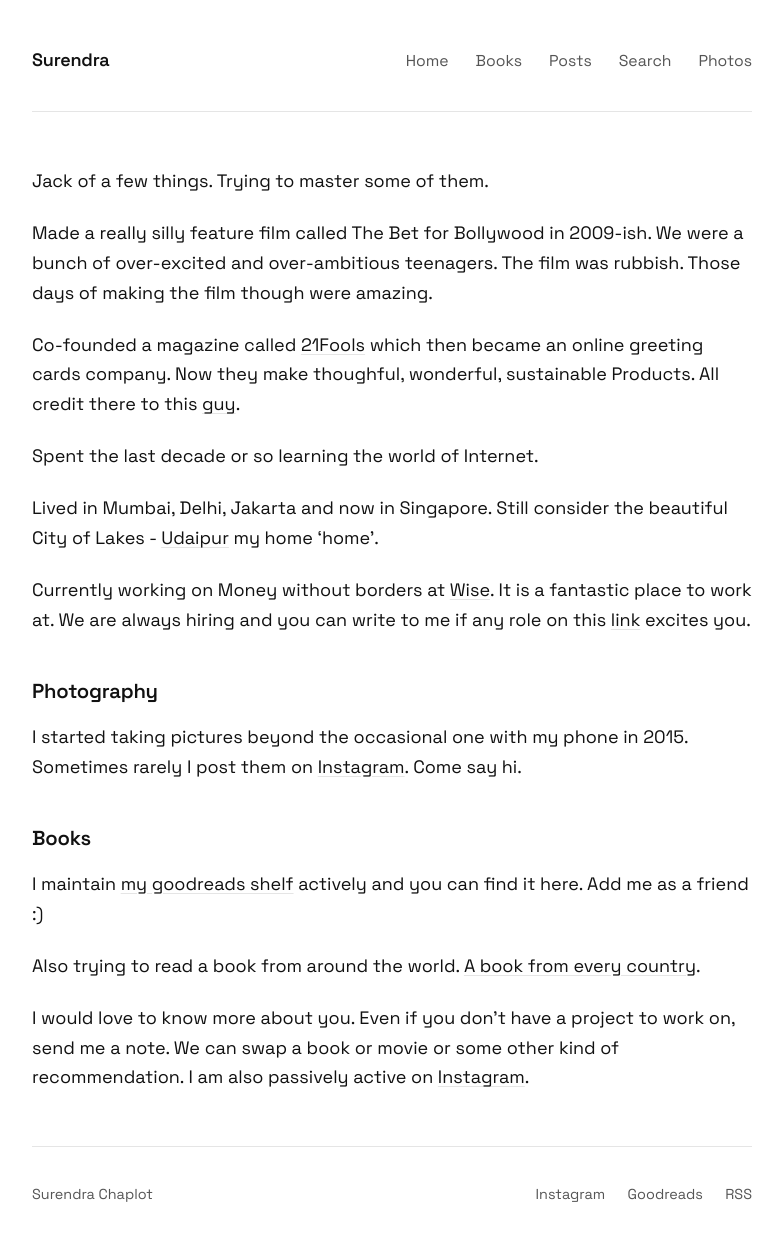
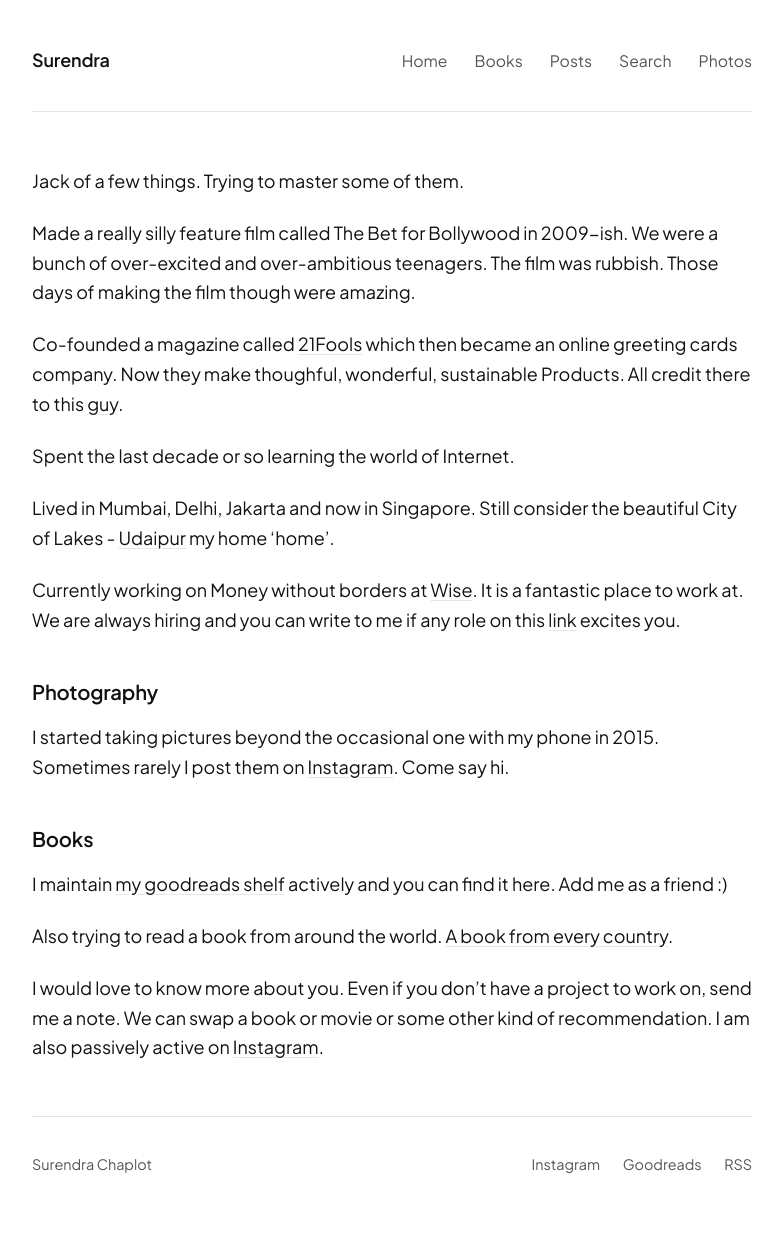
Before and after one commit to surendrachaplot/surendrachaplot, a Jekyll site: the page built from index.md, in a window 1280 px wide. Shown: the whole page, without its empty margins (248-1031 px from the left). Built offline with Jekyll 4.4.1, drawn with Linux system fonts in a browser that asks for light colours; after the commit the page ends 1222 px from its top, so only the background shows below that.

Commit message:
Switch font to Plus Jakarta Sans sitewide

```diff
--- a/_layouts/default.html
+++ b/_layouts/default.html
@@ -7,7 +7,7 @@
   <meta name="description" content="{% if page.description %}{{ page.description }}{% else %}{{ site.description }}{% endif %}">
   <link rel="preconnect" href="https://fonts.googleapis.com">
   <link rel="preconnect" href="https://fonts.gstatic.com" crossorigin>
-  <link href="https://fonts.googleapis.com/css2?family=Space+Grotesk:wght@300..700&display=swap" rel="stylesheet">
+  <link href="https://fonts.googleapis.com/css2?family=Plus+Jakarta+Sans:ital,wght@0,200..800;1,200..800&display=swap" rel="stylesheet">
   <link rel="stylesheet" href="/assets/css/style.css">
   {% if page.custom_css %}<link rel="stylesheet" href="{{ page.custom_css }}">{% endif %}
   <link rel="alternate" type="application/rss+xml" title="{{ site.title }}" href="/feed.xml">
--- a/assets/css/style.css
+++ b/assets/css/style.css
@@ -10,7 +10,7 @@
   --border: #e5e5e5;
   --bg: #ffffff;
   --max-width: 720px;
-  --font: "Space Grotesk", -apple-system, BlinkMacSystemFont, "Segoe UI", Helvetica, Arial, sans-serif;
+  --font: "Plus Jakarta Sans", -apple-system, BlinkMacSystemFont, "Segoe UI", Helvetica, Arial, sans-serif;
 }
 
 html {
```
